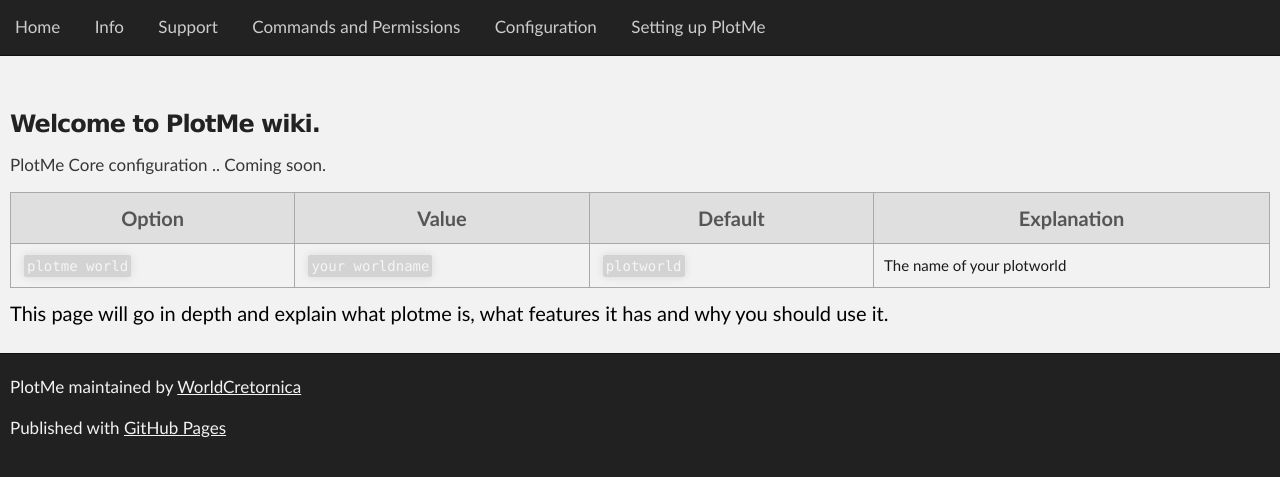
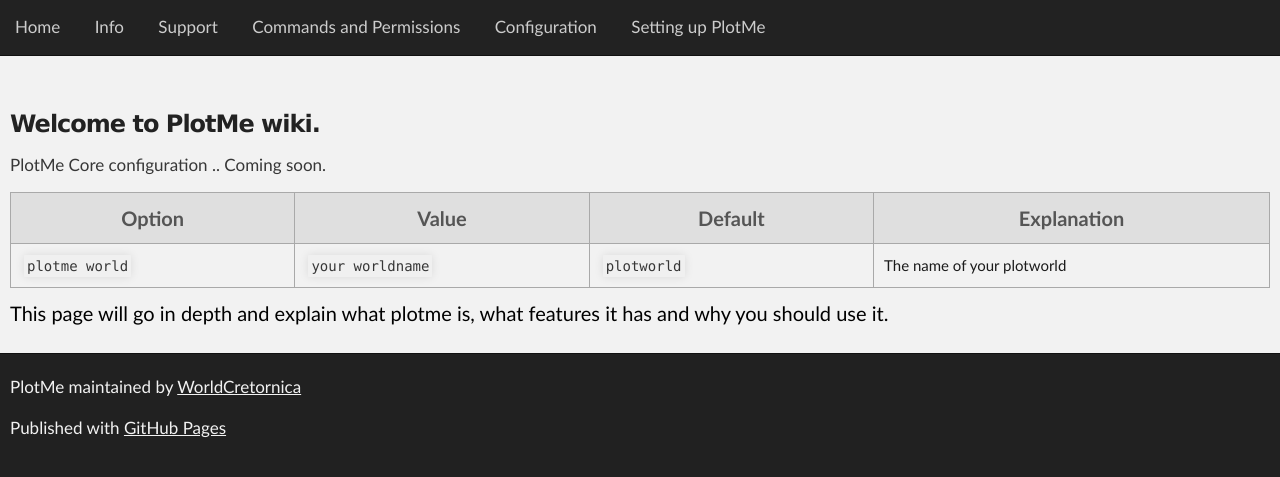
Before and after one commit to WorldCretornica/PlotMe-Core, a PHP site: page /core-config.html in a window 1280 px wide. Shown: the part 210-687 px from the top of the page. Run offline with PHP 8.4, Linux system fonts and the light colour scheme; some libraries are stand-ins or nearby versions.

Commit message:
Update stylesheet.css

```diff
--- a/stylesheets/stylesheet.css
+++ b/stylesheets/stylesheet.css
@@ -305,8 +305,8 @@ code {
   padding: 3px;
   margin: 0 3px;
   box-shadow: 0 0 10px rgba(0,0,0,.1);
-  background-color:#D3D3D3;
-  color:#F5F5F5;
+  background-color:#F0F0F0;
+  color:#363636;
 }
 
 pre code {
@@ -374,6 +374,7 @@ Full-Width Styles
 
 .inner {
   position: center;
+  min-width:100px;
   padding: 10px 10px;
   margin: auto;
 }
```
